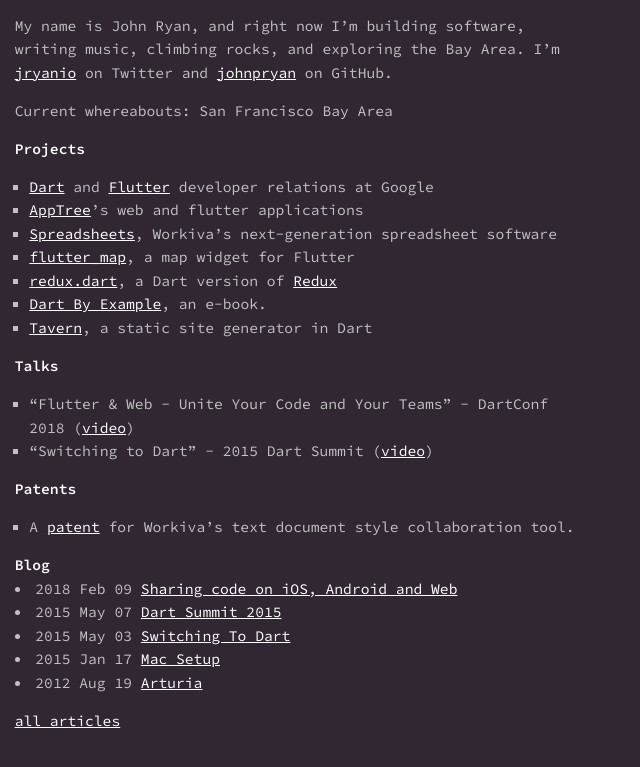
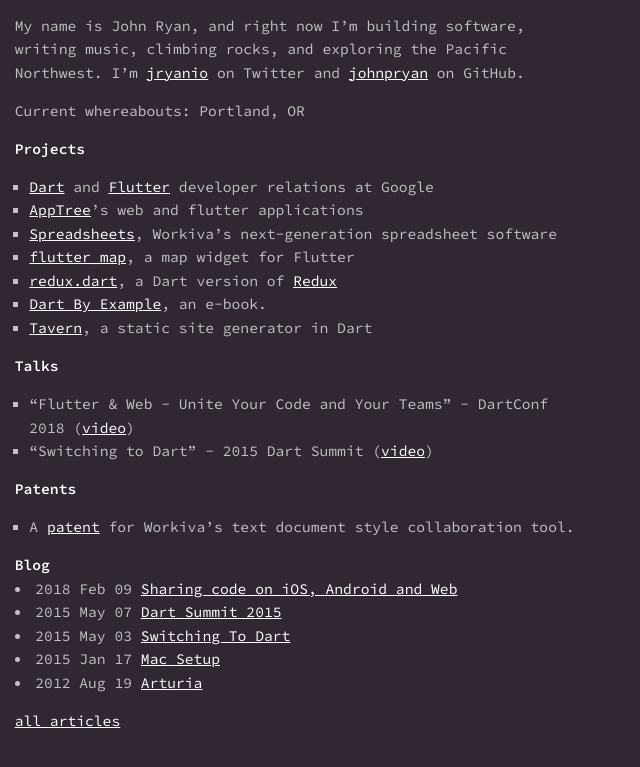
Before and after one commit to johnpryan/github-pages-src, a Jekyll site: the page built from index.md, in a window 1280 px wide. Shown: the top 767 px of the page, without its empty margins (0-640 px from the left). Built offline with Jekyll 4.4.1, drawn with Linux system fonts in a browser that asks for light colours.

Commit message:
update index.md

```diff
--- a/index.md
+++ b/index.md
@@ -2,11 +2,12 @@
 layout: about
 ---
 
-My name is John Ryan, and right now I'm building software,
-writing music, climbing rocks, and exploring the Bay Area.
-I'm [jryanio](http://twitter.com/jryanio) on Twitter and [johnpryan](http://github.com/johnpryan) on GitHub.
+My name is John Ryan, and right now I'm building software, writing music,
+climbing rocks, and exploring the Pacific Northwest. I'm
+[jryanio](http://twitter.com/jryanio) on Twitter and
+[johnpryan](http://github.com/johnpryan) on GitHub.
 
-Current whereabouts: San Francisco Bay Area
+Current whereabouts: Portland, OR
 
 ## Projects
 
@@ -20,7 +21,8 @@
 
 ## Talks
 
-- "Flutter & Web - Unite Your Code and Your Teams" - DartConf 2018 ([video][flutter-web-talk])
+- "Flutter & Web - Unite Your Code and Your Teams" - DartConf 2018
+  ([video][flutter-web-talk])
 - "Switching to Dart" - 2015 Dart Summit ([video][switch-dart])
 
 ## Patents
```
